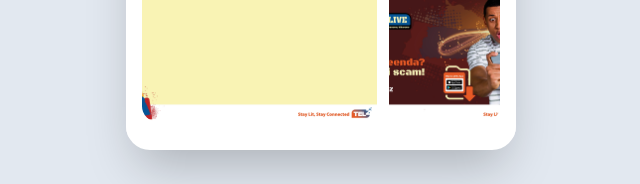
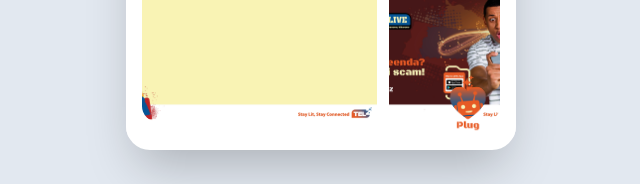
Before and after one commit to xcixor/tel-z, a Next.js app: page / in a window 1280 px wide. Shown: the part 606-790 px from the top of the page, without its empty margins (319-959 px from the left). Built offline with nearby package versions, Linux system fonts and the light colour scheme.

Commit message:
add bot icon

```diff
--- a/components/home-shell.tsx
+++ b/components/home-shell.tsx
@@ -12,11 +12,22 @@ function HomeShell() {
 
   return (
     <main className="flex min-h-screen items-center justify-center bg-slate-200">
-      <div className="h-[712px] w-[390px] max-w-full overflow-hidden rounded-3xl bg-white shadow-2xl">
+      <div className="relative h-screen w-full overflow-hidden bg-white shadow-2xl sm:h-[712px] sm:w-[390px] sm:rounded-3xl">
         <BodyWrapper
           selectedAction={selectedAction}
           onSelect={setSelectedAction}
           onBack={() => setSelectedAction(DEFAULT_ACTION)}
+        />
+        {/* Bot action button */}
+        <button
+          type="button"
+          className="absolute bottom-4 right-4 h-16 w-16 bg-transparent p-0"
+          style={{
+            backgroundImage: "url('/assets/bot/bot.png')",
+            backgroundSize: "contain",
+            backgroundRepeat: "no-repeat",
+            backgroundPosition: "center",
+          }}
         />
       </div>
     </main>
```
Also changed, not shown: public/assets/bot/bot.png (added).
